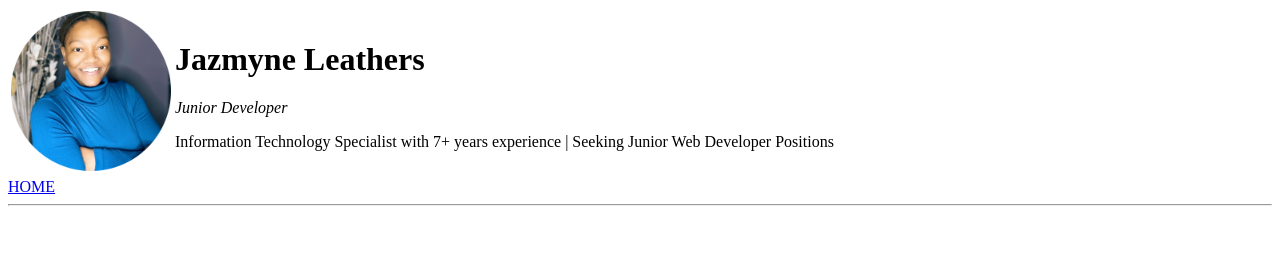
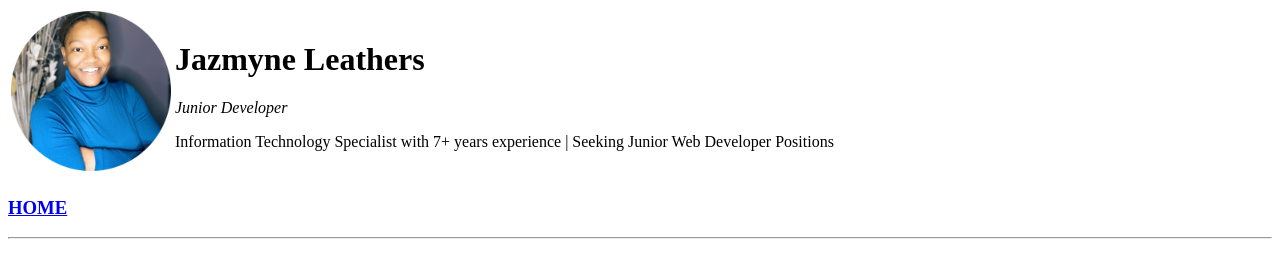
Before and after one commit to Jazz-L/CV, a plain HTML site: page portfolio.html in a window 1280 px wide. Drawn offline with Linux system fonts and the light colour scheme.

Commit message:
Updated index link and removed duplicate DOCTYPE

```diff
--- a/portfolio.html
+++ b/portfolio.html
@@ -1,4 +1,3 @@
-<!DOCTYPE html>
 <!DOCTYPE html>
 <html lang="en" dir="ltr">
   <head>
@@ -15,7 +14,7 @@
         </td>
       </tr>
     </table>
-    <a href="index.html">HOME</a>
+    <h3><a href="index.html">HOME</a></h3>
     <hr>
 
   </body>
```
